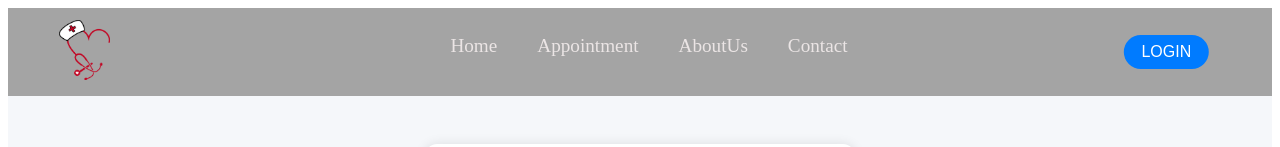
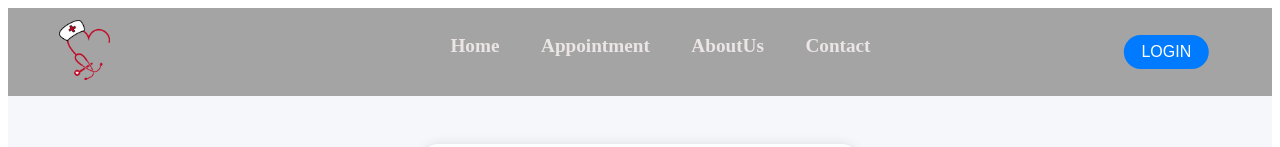
Before and after one commit to sandipa616/HMS_FRONTEND_DEPLOYED, a React (Vite) app: page /login in a window 1280 px wide. Shown: the top 147 px of the page. Built offline with nearby package versions, Linux system fonts and the light colour scheme; no server answers.

Commit message:
Update frontend navbar

```diff
--- a/src/components/Navbar.css
+++ b/src/components/Navbar.css
@@ -31,7 +31,7 @@
 
 .nav-links {
   display: flex;
-  gap: 2.5rem;
+  gap: 2.6rem;
   justify-content: center;
   flex-grow: 1;
 }
@@ -41,7 +41,7 @@
   text-decoration: none;
   color: rgb(235, 229, 229);
   font-size: 1.2rem;
-  font-weight: 500;
+  font-weight: bold;
   transition: color 0.3s;
 }
 
```
